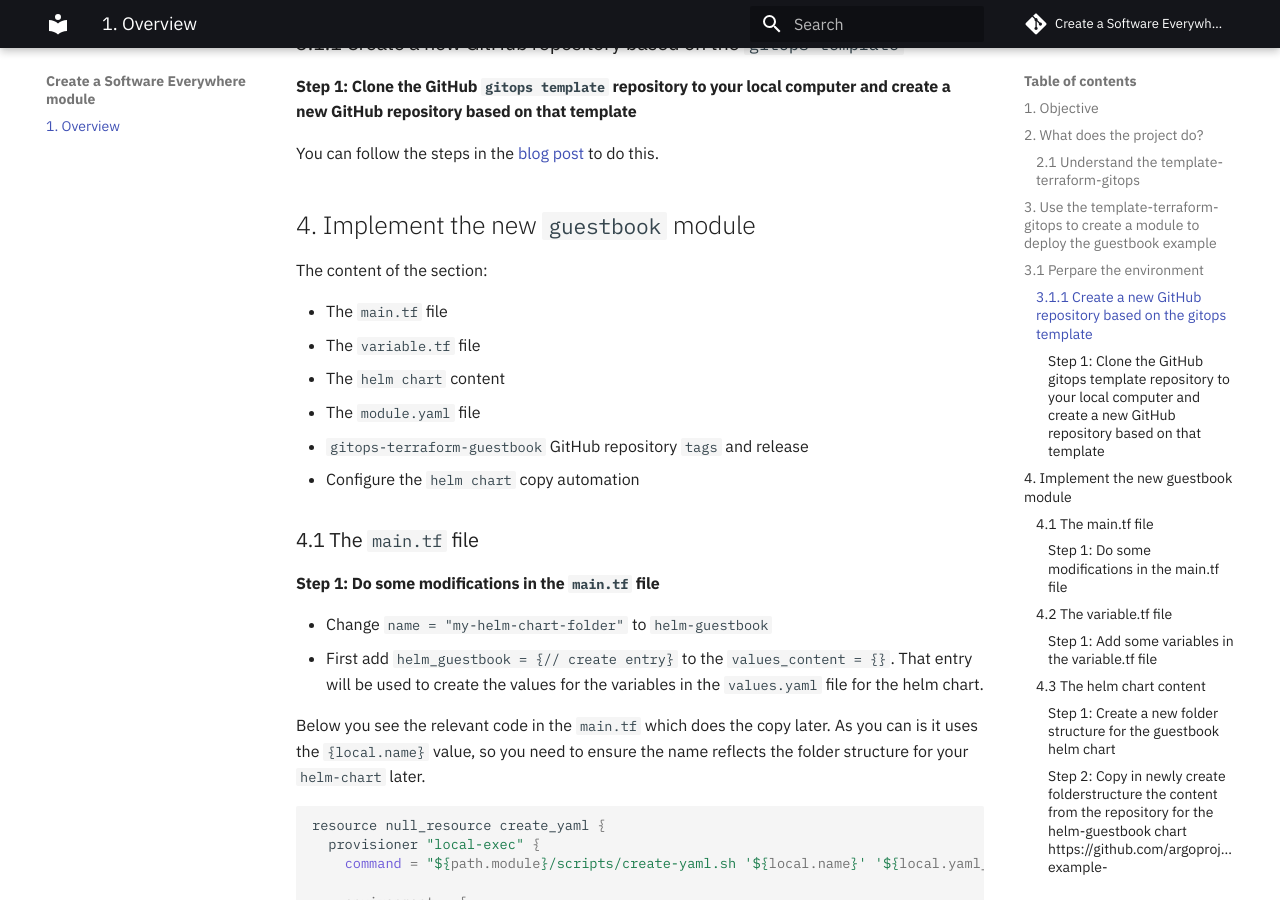
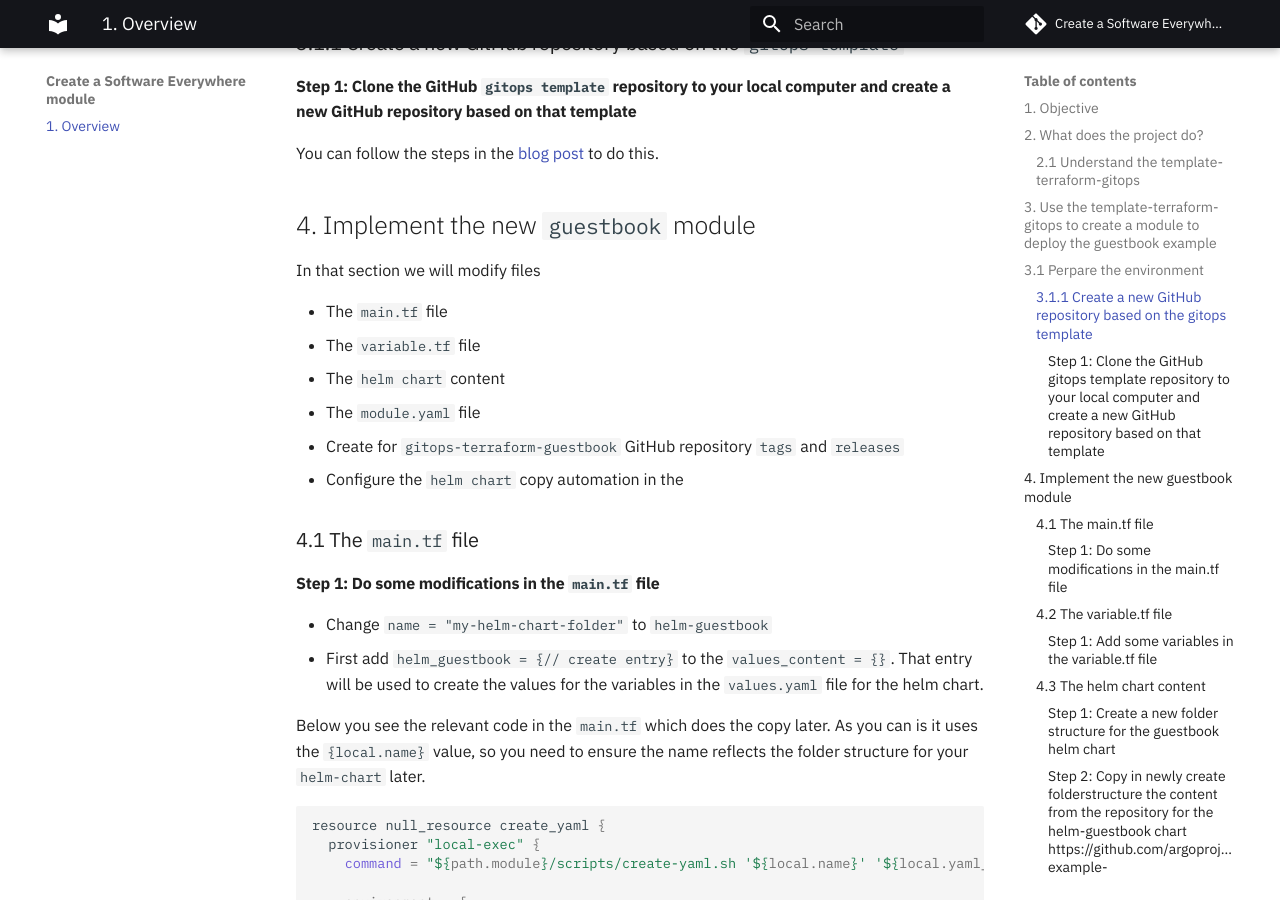
Before and after one commit to thomassuedbroecker/gitops-create-software-everywhere-module, an MkDocs documentation site: the page built from documentation/README.md, in a window 1280 px wide and 900 px high, scrolled down 1571 px. Built offline with MkDocs 1.6.1 and Material for MkDocs 9.7.7, drawn with Linux system fonts in a browser that asks for light colours; comment, search, counter and statistics services are not loaded; some of the changed text lies outside the part shown.

Commit message:
update readme

````diff
--- a/documentation/README.md
+++ b/documentation/README.md
@@ -37,14 +37,14 @@ You can follow the steps in the [blog post](https://wp.me/paelj4-1yf) to do this
 
 ## 4. Implement the new `guestbook` module
 
-The content of the section:
+In that section we will modify files
 
 * The `main.tf` file
 * The `variable.tf` file
 * The `helm chart` content
 * The `module.yaml` file
-* `gitops-terraform-guestbook` GitHub repository `tags` and release
-* Configure the `helm chart` copy automation
+* Create for `gitops-terraform-guestbook` GitHub repository `tags` and `releases`
+* Configure the `helm chart` copy automation in the
 
 ### 4.1 The `main.tf` file
 
@@ -301,7 +301,7 @@ versions:
           output: sealed_secrets_cert
 ```
 
-### 4.5 `gitops-terraform-guestbook` GitHub repository `tags` and release
+### 4.5 `gitops-terraform-guestbook` GitHub repository `tags` and `releases`
 
 ### Step 1: Create GitHub tag and release for the `gitops-terraform-guestbook` GitHub repository
 
````
